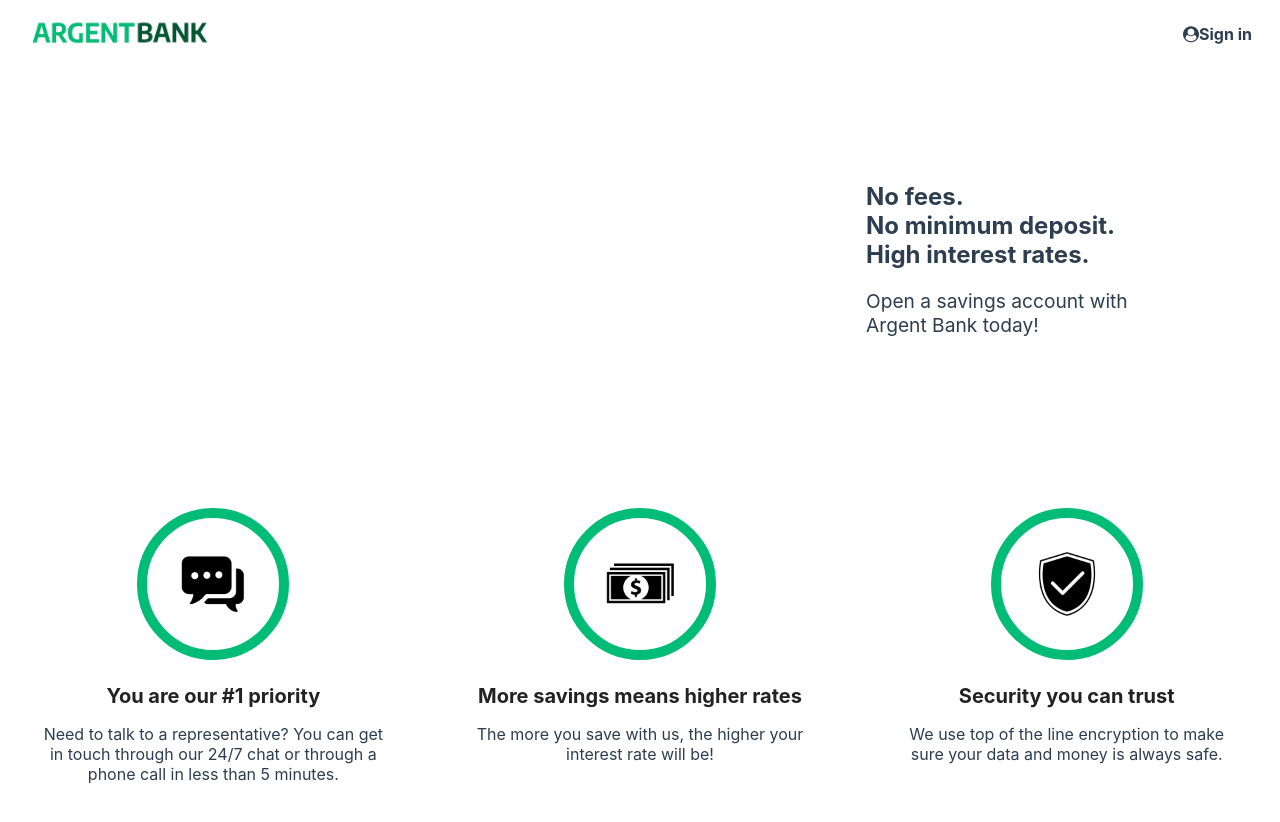
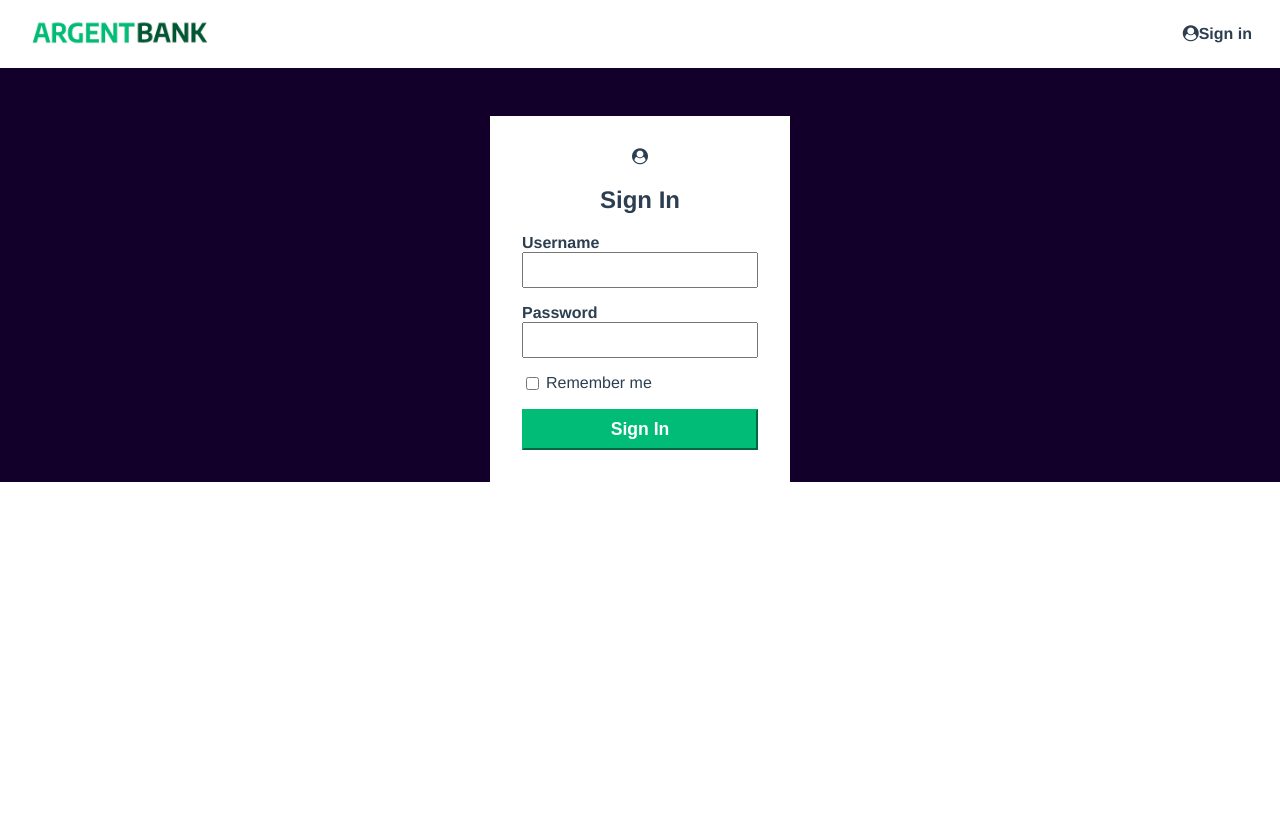
Before and after one commit to Tomhashcat/ArgentBank-website, a React (Create React App) app in the folder argentbank-website/: page / in a window 1280 px wide. Shown: the top 822 px of the page. After the commit the page ends 800 px from the top, so only its background shows below. Built offline with nearby package versions, Linux system fonts and the light colour scheme.

Commit message:
:build redux slice

```diff
--- a/argentbank-website/package.json
+++ b/argentbank-website/package.json
@@ -8,6 +8,7 @@
   "license": "",
   "main": "index.js",
   "dependencies": {
+    "@reduxjs/toolkit": "^1.9.7",
     "app": "^0.1.0",
     "axios": "^1.6.1",
     "bcrypt": "^5.0.0",
@@ -21,6 +22,7 @@
     "node": "^21.1.0",
     "path": "^0.12.7",
     "react": "^18.2.0",
+    "react-redux": "^8.1.3",
     "react-router-dom": "^6.19.0",
     "swagger-ui-express": "^4.1.4",
     "url": "^0.11.3",
--- a/argentbank-website/src/index.js
+++ b/argentbank-website/src/index.js
@@ -1,23 +1,32 @@
 import React from 'react';
-
 import ReactDOM from 'react-dom/client';
-import './index.css';
+import { BrowserRouter as Router } from 'react-router-dom';
+import { Provider } from 'react-redux';
+import { configureStore } from '@reduxjs/toolkit';
+import authReducer from "./pages/login/authSlice"; // Adjust the path accordingly
 import { AuthProvider } from './AuthContext';
 import App from './App';
 import reportWebVitals from './reportWebVitals';
 
-
+const store = configureStore({
+  reducer: {
+    auth: authReducer,
+    // Add other reducers if needed
+  },
+});
 
 const root = ReactDOM.createRoot(document.getElementById('root'));
 
+root.render(
+  <React.StrictMode>
+    <Provider store={store}>
 
-root.render(
+        <AuthProvider>
+          <App />
+        </AuthProvider>
 
-   <AuthProvider>
-    <App />
-    </AuthProvider>
-
-
+    </Provider>
+  </React.StrictMode>,
 );
 
 reportWebVitals();
--- a/argentbank-website/src/pages/Home/Home.jsx
+++ b/argentbank-website/src/pages/Home/Home.jsx
@@ -1,61 +1,104 @@
 
-import React from 'react';
+import React, {useState} from 'react';
 import "./Home.scss";
 import iconChat from "../../assets/img/icon-chat.png";
 import inconMoney from "../../assets/img/icon-money.png";
 import iconSecurity from "../../assets/img/icon-security.png";
+import { useDispatch } from 'react-redux';
+import { logingError, logingRemember, logingSuccess, logingPending } from '../login/authSlice';
+import { useNavigate } from 'react-router-dom';
 /**
  *
  * @returns {React.ReactElement} JSX.Element - the user main page
  */
+
+
 function Home(){
+
+  const dispatch = useDispatch();
+
+  const [isRemember, setIsRemember] = useState(false);
+
+  const [credientials, setCredientials] = useState({
+    email: '',
+    password: '',
+  });
+
+  function handelChange({ currentTarget }) {
+    const { value, name } = currentTarget
+    setCredientials({
+      ...credientials,
+      [name]: value,
+    })
+  }
+
+  async function handelSubmit(e) {
+    e.preventDefault()
+
+
+    try {
+      const token = "votre_token";
+
+      if (isRemember) {
+        localStorage.setItem('token', isAuth.body.token)
+      } else {
+        localStorage.removeItem('token')
+      }
+
+      dispatch(logingSuccess())
+      navigate('/profilePage/Profile')
+    } catch (error) {
+      console.log(error)
+      dispatch(logingError(error.response?.data.message|| 'Une erreur est survenue !'))
+    }
+  }
+  const navigate = useNavigate();
 	return (
 
-		<main>
-		<div className="hero">
-        <section className="hero-content">
-          <h2 className="sr-only">Promoted Content</h2>
-          <p className="subtitle">No fees.</p>
-          <p className="subtitle">No minimum deposit.</p>
-          <p className="subtitle">High interest rates.</p>
-          <p className="text">Open a savings account with Argent Bank today!</p>
+
+		 <>
+     <main className="main bg-dark">
+        <section className="sign-in-content">
+          <i className="fa fa-user-circle sign-in-icon"></i>
+          <h1>Sign In</h1>
+          <form onSubmit={handelSubmit}>
+            <div className="input-wrapper">
+              <label htmlFor="username">Username</label>
+              <input
+                type="text"
+                id="username"
+                name="email"
+                onChange={handelChange}
+              />
+            </div>
+            <div className="input-wrapper">
+              <label htmlFor="password">Password</label>
+              <input
+                type="password"
+                id="password"
+                name="password"
+                onChange={handelChange}
+              />
+            </div>
+            <div className="input-remember">
+              <input
+                type="checkbox"
+                id="remember-me"
+                name="remember-me"
+                defaultChecked={isRemember}
+                onChange={() => setIsRemember(!isRemember)}
+              />
+              <label htmlFor="remember-me">Remember me</label>
+            </div>
+            <button type="submit" variant="success" className="sign-in-button">
+              Sign In
+            </button>
+
+          </form>
         </section>
-      </div>
-      <section className="features">
-        <h2 className="sr-only">Features</h2>
-        <div className="feature-item">
-          <img src={iconChat} alt="Chat Icon" className="feature-icon" />
-          <h3 className="feature-item-title">You are our #1 priority</h3>
-          <p>
-            Need to talk to a representative? You can get in touch through our
-            24/7 chat or through a phone call in less than 5 minutes.
-          </p>
-        </div>
-        <div className="feature-item">
-          <img
-            src={inconMoney}
-            alt="Chat Icon"
-            className="feature-icon"
-          />
-          <h3 className="feature-item-title">More savings means higher rates</h3>
-          <p>
-            The more you save with us, the higher your interest rate will be!
-          </p>
-        </div>
-        <div className="feature-item">
-          <img
-            src={iconSecurity}
-            alt="Chat Icon"
-            className="feature-icon"
-          />
-          <h3 className="feature-item-title">Security you can trust</h3>
-          <p>
-            We use top of the line encryption to make sure your data and money
-            is always safe.
-          </p>
-        </div>
-      </section>
-    </main>
+      </main>
+    </>
+
 
 	);
 
--- /dev/null
+++ b/argentbank-website/src/pages/login/authSlice.js
@@ -0,0 +1,45 @@
+
+import { createSlice } from '@reduxjs/toolkit';
+
+const authSlice = createSlice({
+  name: 'auth',
+  initialState: {
+    token: localStorage.getItem('token') || null,
+  },
+  reducers: {
+    setToken: (state, action) => {
+      state.token = action.payload;
+    },
+    clearToken: (state) => {
+      state.token = null;
+    },
+    handleSignIn:(state, action)=>{
+      state.token = action.payload;
+    }, logingSuccess: (state) => {
+      state.isLoading = false
+      state.isAuth = true
+      state.error = ''
+    },
+    logingError: (state, action) => {
+      state.isLoading = false
+      state.error = action.payload
+    },
+    logingRemember: (state, action) => {
+      state.isRemember = action.payload
+    },
+    logingOut: (state) => {
+      state.isAuth = false
+    },
+  },
+});
+
+export const { setToken, clearToken, handleSignIn } = authSlice.actions;
+export const selectToken = (state) => state.auth.token;
+export const {
+  logingPending,
+  logingSuccess,
+  logingError,
+  logingOut,
+  logingRemember,
+} = authSlice.actions
+export default authSlice.reducer;
--- a/argentbank-website/src/pages/login/login.jsx
+++ b/argentbank-website/src/pages/login/login.jsx
@@ -1,35 +1,46 @@
-
-import {   useNavigate } from "react-router-dom";
+import React, { useState, useEffect } from "react";
+import { useDispatch } from "react-redux";
+import { useNavigate } from "react-router-dom";
 import "./Login.scss";
+import { setToken } from "./authSlice";
 import { useAuth } from "../../AuthContext";
 import axios from "axios"; // Assurez-vous d'installer axios : npm install axios
 import "./Login.scss";
-import React, { useState, useEffect } from "react";
 
 function LoginPage() {
-
   const [email, setEmail] = useState("");
   const [password, setPassword] = useState("");
   const navigate = useNavigate();
   const { login } = useAuth();
+  const [isRemember, setIsRemember] = useState(false);
+  const dispatch = useDispatch();
+
 
   const handleSignIn = async (e) => {
     e.preventDefault();
 
     try {
       // Envoyer une requête au serveur pour vérifier les informations d'identification
-      const response = await axios.post('http://localhost:3001/api/v1/user/login', {
+      const response = await axios.post(
+        "http://localhost:3001/api/v1/user/login",
+        {
           email,
           password,
-      }, {
+        },
+        {
           headers: {
-          'Content-Type': 'application/json',
+            "Content-Type": "application/json",
           },
-      });
+        }
+      );
       console.log(response);
       // Vérifier si la réponse contient une propriété 'token'
       if (response.status === 200) {
-        const  userToken = response.data.body.token; // Accéder à la propriété token à partir de body
+        const userToken = response.data.body.token; // Accéder à la propriété token à partir de body
+        if (isRemember) {
+          localStorage.setItem("token", userToken);
+        }
+        dispatch(setToken(userToken));
         localStorage.setItem("token", userToken);
         login(userToken);
         navigate("/User");
@@ -68,15 +79,18 @@ function LoginPage() {
             />
           </div>
           <div className="input-remember">
-            <input type="checkbox" id="remember-me" />
+            <input
+              type="checkbox"
+              id="remember-me"
+              checked={isRemember}
+              onChange={() => setIsRemember(!isRemember)}
+            />
             <label htmlFor="remember-me">Remember me</label>
           </div>
 
           <button type="submit" className="sign-in-button">
             Sign In
           </button>
-
-
         </form>
       </section>
     </main>
```
Also changed, not shown: 1 other file (tests, documents, lock files or other folders). Lines whose indentation alone changed are shown as unchanged.
